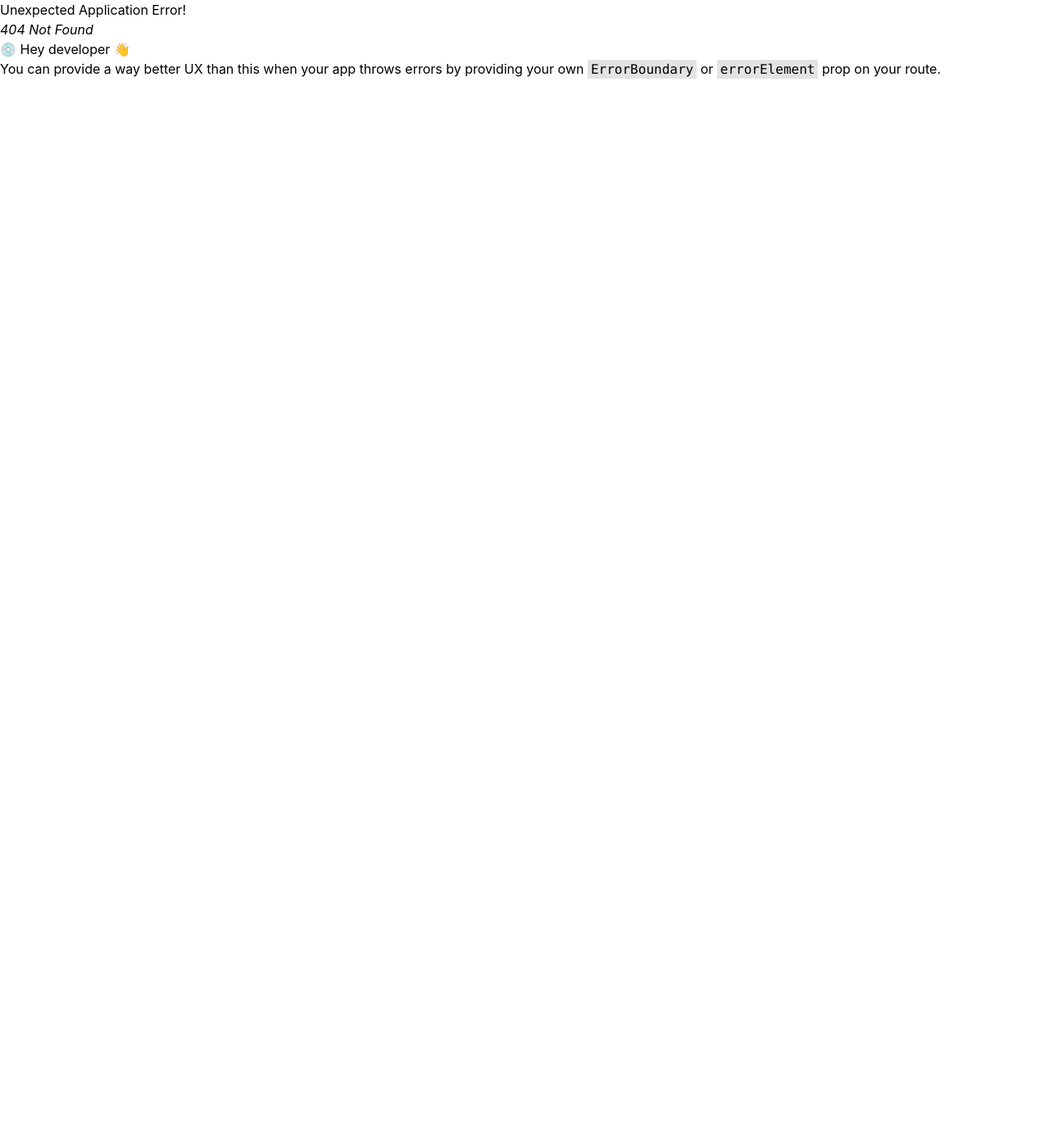
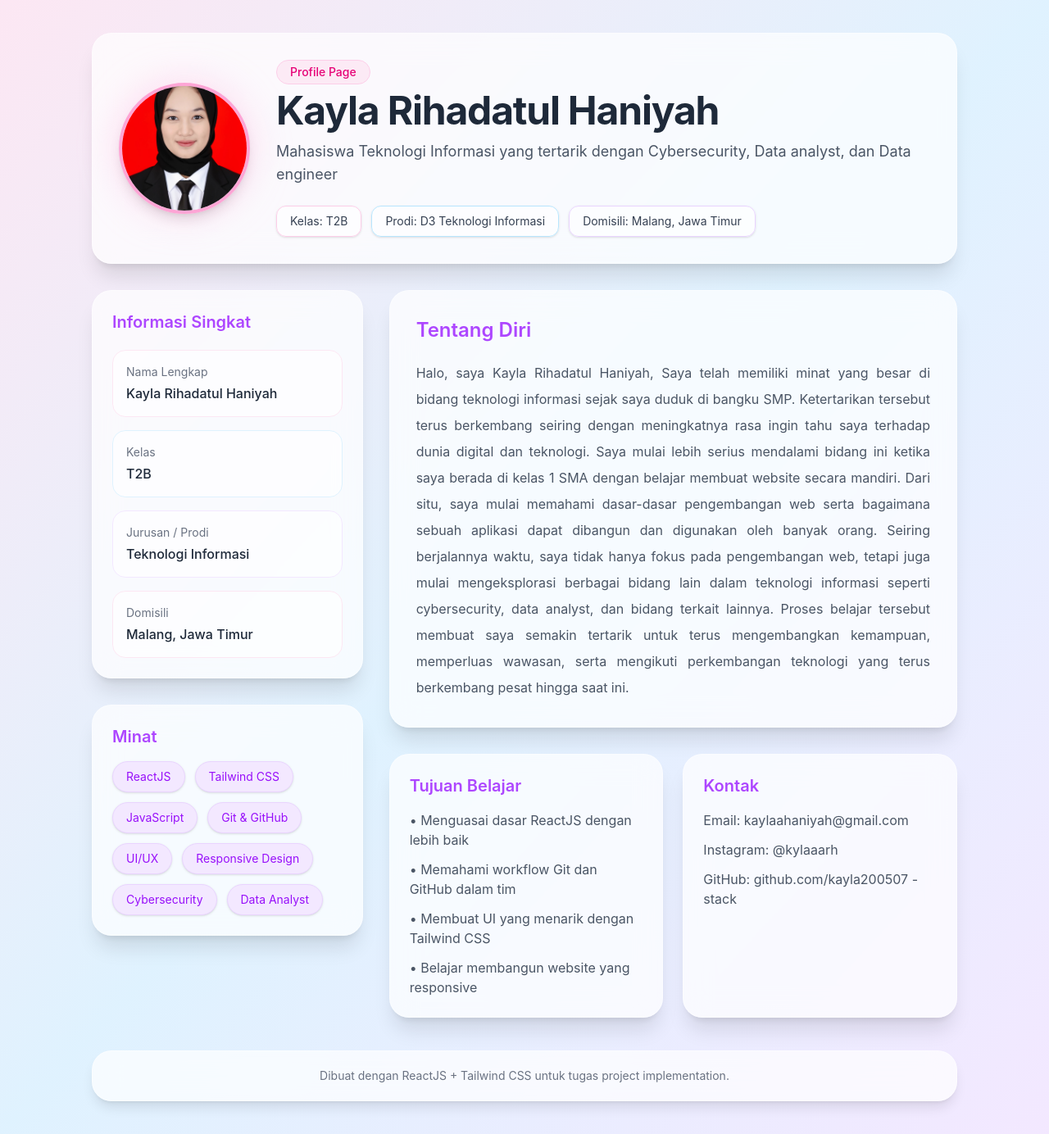
Before and after one commit to zulfafti-cyber/project_react_profil, a React (Vite) app: page /kayla in a window 1280 px wide. Before the commit this address had no page. Shown: the whole page at 82% size. Before the commit the page ends 800 px from the top, so only its background shows below. Built offline with nearby package versions, Linux system fonts and the light colour scheme.

Commit message:
terserah

```diff
--- a/src/pages/kayla.jsx
+++ b/src/pages/kayla.jsx
@@ -1,3 +1,179 @@
-export default  function Kayla(){
-return <div>kayla</div>
+import fotoKayla from "../assets/kayla.jpg";
+export default function Kayla() {
+  return (
+    <div className="relative min-h-screen overflow-hidden bg-gradient-to-br from-pink-100 via-sky-100 to-purple-100 text-gray-800">
+      {/* Background decoration */}
+      <div className="absolute inset-0 -z-10 overflow-hidden">
+        <div className="absolute left-[-120px] top-[-120px] h-72 w-72 rounded-full bg-pink-300/30 blur-3xl"></div>
+        <div className="absolute right-[-100px] top-[180px] h-80 w-80 rounded-full bg-sky-300/30 blur-3xl"></div>
+        <div className="absolute bottom-[-120px] left-[25%] h-72 w-72 rounded-full bg-purple-300/30 blur-3xl"></div>
+      </div>
+
+      <div className="mx-auto max-w-6xl px-6 py-10 md:px-10 lg:px-12">
+        {/* Header */}
+        <div className="mb-8 rounded-3xl border border-white/40 bg-white/70 p-6 shadow-xl backdrop-blur-lg md:p-8">
+          <div className="flex flex-col gap-8 md:flex-row md:items-center">
+            <div className="relative mx-auto md:mx-0">
+              <div className="absolute inset-0 rounded-full bg-pink-300/40 blur-xl"></div>
+              <img
+                src={fotoKayla}
+                alt="Foto Profil Kayla Rihadatul Haniyah"
+                className="relative h-40 w-40 rounded-full border-4 border-pink-300 object-cover shadow-lg"
+              />
+            </div>
+
+            <div className="flex-1 text-center md:text-left">
+              <p className="mb-2 inline-block rounded-full border border-pink-200 bg-pink-100/80 px-4 py-1 text-sm font-medium text-pink-600">
+                Profile Page
+              </p>
+
+              <h1 className="text-3xl font-bold tracking-tight text-gray-800 md:text-5xl">
+                Kayla Rihadatul Haniyah
+              </h1>
+
+              <p className="mt-3 text-base text-gray-600 md:text-lg">
+                Mahasiswa Teknologi Informasi yang tertarik dengan Cybersecurity,
+                 Data analyst, dan Data engineer
+
+              </p>
+
+              <div className="mt-6 flex flex-wrap justify-center gap-3 md:justify-start">
+                <span className="rounded-xl border border-pink-200 bg-white/60 px-4 py-2 text-sm text-gray-700 shadow-sm">
+                  Kelas: T2B
+                </span>
+                <span className="rounded-xl border border-sky-200 bg-white/60 px-4 py-2 text-sm text-gray-700 shadow-sm">
+                  Prodi: D3 Teknologi Informasi
+                </span>
+                <span className="rounded-xl border border-purple-200 bg-white/60 px-4 py-2 text-sm text-gray-700 shadow-sm">
+                  Domisili: Malang, Jawa Timur
+                </span>
+              </div>
+            </div>
+          </div>
+        </div>
+
+        {/* Main content */}
+        <div className="grid gap-8 lg:grid-cols-3">
+          {/* Left side */}
+          <div className="space-y-8 lg:col-span-1">
+            <div className="rounded-3xl border border-white/40 bg-white/70 p-6 shadow-xl backdrop-blur-lg transition duration-300 hover:scale-[1.01]">
+              <h2 className="mb-5 text-xl font-semibold text-purple-500">
+                Informasi Singkat
+              </h2>
+
+              <div className="space-y-4">
+                <div className="rounded-2xl border border-pink-100 bg-white/60 p-4">
+                  <p className="text-sm text-gray-500">Nama Lengkap</p>
+                  <p className="mt-1 font-medium text-gray-800">
+                    Kayla Rihadatul Haniyah
+                  </p>
+                </div>
+
+                <div className="rounded-2xl border border-sky-100 bg-white/60 p-4">
+                  <p className="text-sm text-gray-500">Kelas</p>
+                  <p className="mt-1 font-medium text-gray-800">T2B</p>
+                </div>
+
+                <div className="rounded-2xl border border-purple-100 bg-white/60 p-4">
+                  <p className="text-sm text-gray-500">Jurusan / Prodi</p>
+                  <p className="mt-1 font-medium text-gray-800">
+                    Teknologi Informasi
+                  </p>
+                </div>
+
+                <div className="rounded-2xl border border-pink-100 bg-white/60 p-4">
+                  <p className="text-sm text-gray-500">Domisili</p>
+                  <p className="mt-1 font-medium text-gray-800">
+                    Malang, Jawa Timur
+                  </p>
+                </div>
+              </div>
+            </div>
+
+            <div className="rounded-3xl border border-white/40 bg-white/70 p-6 shadow-xl backdrop-blur-lg transition duration-300 hover:scale-[1.01]">
+              <h2 className="mb-4 text-xl font-semibold text-purple-500">
+                 Minat
+              </h2>
+              <div className="flex flex-wrap gap-3">
+                {[
+                  "ReactJS",
+                  "Tailwind CSS",
+                  "JavaScript",
+                  "Git & GitHub",
+                  "UI/UX",
+                  "Responsive Design",
+                  "Cybersecurity",
+                  "Data Analyst" ,
+                ].map((skill) => (
+                  <span
+                    key={skill}
+                    className="rounded-full border border-purple-200 bg-purple-100 px-4 py-2 text-sm text-purple-600 shadow-sm"
+                  >
+                    {skill}
+                  </span>
+                ))}
+              </div>
+            </div>
+          </div>
+
+          {/* Right side */}
+          <div className="space-y-8 lg:col-span-2">
+            <div className="rounded-3xl border border-white/40 bg-white/70 p-6 shadow-xl backdrop-blur-lg transition duration-300 hover:scale-[1.005] md:p-8">
+              <h2 className="mb-5 text-2xl font-semibold text-purple-500">
+                Tentang Diri
+              </h2>
+
+              <p className="text-justify leading-8 text-gray-600">
+                Halo, saya Kayla Rihadatul Haniyah, Saya telah memiliki minat yang
+                besar di bidang teknologi informasi sejak saya duduk di bangku SMP.
+                Ketertarikan tersebut terus berkembang seiring dengan meningkatnya rasa
+                ingin tahu saya terhadap dunia digital dan teknologi. Saya mulai lebih serius
+                mendalami bidang ini ketika saya berada di kelas 1 SMA dengan belajar membuat
+                website secara mandiri. Dari situ, saya mulai memahami dasar-dasar pengembangan web
+                serta bagaimana sebuah aplikasi dapat dibangun dan digunakan oleh banyak orang.
+                Seiring berjalannya waktu, saya tidak hanya fokus pada pengembangan web,
+                tetapi juga mulai mengeksplorasi berbagai bidang lain dalam teknologi informasi
+                seperti cybersecurity, data analyst, dan bidang terkait lainnya.
+                Proses belajar tersebut membuat saya semakin tertarik untuk terus mengembangkan kemampuan,
+                memperluas wawasan, serta mengikuti perkembangan teknologi yang terus berkembang pesat
+                hingga saat ini.
+              </p>
+            </div>
+
+            <div className="grid gap-6 md:grid-cols-2">
+              <div className="rounded-3xl border border-white/40 bg-white/70 p-6 shadow-xl backdrop-blur-lg transition duration-300 hover:scale-[1.01]">
+                <h3 className="mb-4 text-xl font-semibold text-purple-500">
+                  Tujuan Belajar
+                </h3>
+                <ul className="space-y-3 text-gray-600">
+                  <li>• Menguasai dasar ReactJS dengan lebih baik</li>
+                  <li>• Memahami workflow Git dan GitHub dalam tim</li>
+                  <li>• Membuat UI yang menarik dengan Tailwind CSS</li>
+                  <li>• Belajar membangun website yang responsive</li>
+                </ul>
+              </div>
+
+              <div className="rounded-3xl border border-white/40 bg-white/70 p-6 shadow-xl backdrop-blur-lg transition duration-300 hover:scale-[1.01]">
+                <h3 className="mb-4 text-xl font-semibold text-purple-500">
+                  Kontak
+                </h3>
+                <div className="space-y-3 text-gray-600">
+                  <p>Email: kaylaahaniyah@gmail.com</p>
+                  <p>Instagram: @kylaaarh</p>
+                  <p>GitHub: github.com/kayla200507 -stack</p>
+
+                </div>
+              </div>
+            </div>
+          </div>
+        </div>
+
+        {/* Footer */}
+        <div className="mt-10 rounded-3xl border border-white/40 bg-white/70 px-6 py-5 text-center text-sm text-gray-500 shadow-lg backdrop-blur-lg">
+          Dibuat dengan ReactJS + Tailwind CSS untuk tugas project
+          implementation.
+        </div>
+      </div>
+    </div>
+  );
 }
```
Also changed, not shown: src/main.jsx (+11 -2 lines), src/assets/kayla.jpg (added).
